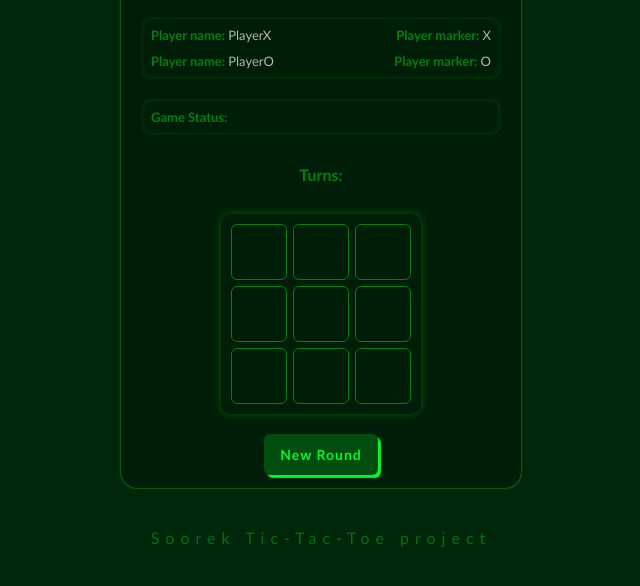
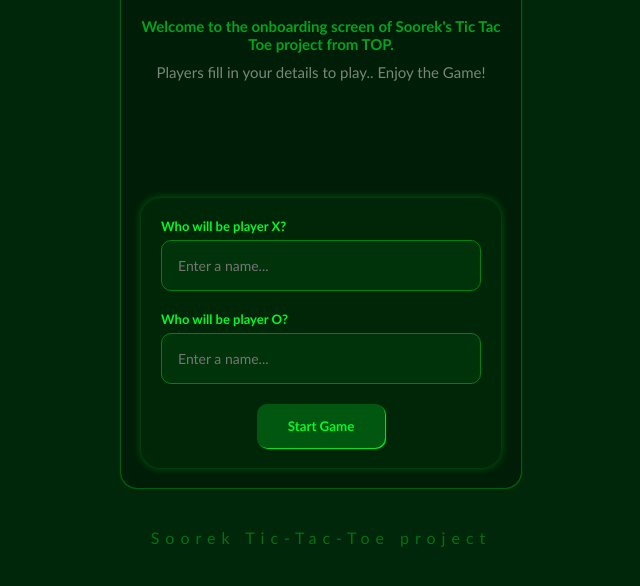
Before and after one commit to xixemdegen-lab/tic-tac-toe, a plain HTML site: page index.html in a window 1280 px wide. Shown: the part 92-678 px from the top of the page, without its empty margins (319-959 px from the left). Drawn offline with Linux system fonts and the light colour scheme.

Commit message:
feat: add player name inputs.

```diff
--- a/app.css
+++ b/app.css
@@ -20,8 +20,92 @@ body {
     box-shadow: 0 0 2px #02f82b;
     border-radius: 16px;
     padding: 20px;
+    display: flex;
+    flex-direction: column;
+    gap: 20px;
+}
+/* ------------------Onboarding Screen----------- */
+.onboard__screen {
+    width: 100%;
+    height: 100%;
+    display: flex;
+    flex-direction: column;
+    align-items: center;
+    justify-content: space-between;
+}
 
+.welcome__message {
     display: flex;
+    flex-direction: column;
+    justify-content: center;
+    align-items: center;
+    gap: 10px;
+}
+.welcome__message > h2 {
+    text-align: center;
+    color: #03fa2d9c;
+}
+.welcome__message > p {
+    font-size: 1.5rem;
+    color: #ffffff77;
+}
+
+form {
+    box-shadow: 0 0 8px #02f82b4f;
+    background: #01801617;
+    padding: 20px;
+    border-radius: 20px;
+    display: flex;
+    flex-direction: column;
+    justify-content: center;
+    align-items: center;
+    gap: 20px;
+    width: 100%;
+}
+.input-container {
+    display: flex;
+    flex-direction: column;
+    gap: 6px;
+    width: 100%;
+}
+.input-container > label {
+    font-size: 1.3rem;
+    font-weight: 600;
+    color: #02f82b;
+}
+.input-container > input {
+    background: #014e0e57;
+    border: 1px solid #018016;
+    padding: 16px;
+    border-radius: 10px;
+    color: #019c1b;
+    font-size: 1.4rem;
+    font-family: inherit;
+}
+.input-container > input:focus {
+    outline: none;
+}
+form > button {
+    width: 40%;
+    padding: 14px;
+    border: none;
+    background-color: #01570f;
+    border-radius: 10px;
+    color: #02f82b;
+    font-family: inherit;
+    font-weight: 600;
+    box-shadow: 1px 1px 1px #02f82b;
+    cursor: pointer;
+    transition: ease-in 0.1s;
+}
+form > button:hover {
+    transform: translatex(3px);
+    box-shadow: 4px 4px 1px #02f82b;
+}
+
+/* ------------------Begin Game Screen----------- */
+.begin__game {
+    display: none;
     flex-direction: column;
     align-items: center;
     gap: 20px;
--- a/app.js
+++ b/app.js
@@ -1,4 +1,22 @@
 // --------------------------------PHASE 1 ---------------------
+const playersForm = document.querySelector('.players-form');
+
+playersForm.addEventListener('submit', (event) => {
+    event.preventDefault();
+    const formData = new FormData(playersForm);
+    const playerX = formData.get('playerX');
+    const playerO = formData.get('playerO');
+    gameController.startGame(playerX, playerO);
+    switchScreen();
+});
+
+function switchScreen() {
+    const gameScreen = document.querySelector('.begin__game');
+    const onboardScreen = document.querySelector('.onboard__screen');
+
+    onboardScreen.style.display = 'none';
+    gameScreen.style.display = 'flex';
+}
 
 // STEP 1 — GAMEBOARD MODULE
 const gameBoard = (() => {
@@ -61,18 +79,32 @@ const createPlayer = (name, marker) => {
 
 // STEP 3 — GAME CONTROLLER MODULE
 const gameController = (() => {
-    const newPlayer1 = createPlayer('PlayerX', 'x');
-    const newPlayer2 = createPlayer('PlayerO', 'o');
+    let currentPlayer;
+    const displayPlayer1Name = document.querySelector('.player__one-name');
+    const displayPlayer2Name = document.querySelector('.player__two-name');
+
+    const displayPlayer1Marker = document.querySelector('.player__one-marker');
+    const displayPlayer2Marker = document.querySelector('.player__two-marker');
     const gameStatus = {
         finished: false,
         haveAWinner: false,
         aTie: false,
     };
+    let newPlayer1;
+    let newPlayer2;
+    const startGame = (player1, player2) => {
+        newPlayer1 = createPlayer(player1, 'x');
+        newPlayer2 = createPlayer(player2, 'o');
 
-    let currentPlayer = newPlayer1;
+        currentPlayer = newPlayer1;
+        displayPlayer1Name.textContent = newPlayer1.playerName();
+        displayPlayer2Name.textContent = newPlayer2.playerName();
+        displayPlayer1Marker.textContent = newPlayer1.playerMarker().toUpperCase();
+        displayPlayer2Marker.textContent = newPlayer2.playerMarker().toUpperCase();
+        document.querySelector('.play__turns-player').textContent = currentPlayer.playerName();
+    };
+
     const switchPlayer = () => {
-        // currentPlayer === newPlayer1 ? (currentPlayer = newPlayer2) : (currentPlayer = newPlayer1);
-
         if (currentPlayer === newPlayer1 && !gameStatus.finished && !gameStatus.haveAWinner && !gameStatus.aTie) {
             currentPlayer = newPlayer2;
         } else if (currentPlayer === newPlayer2 && !gameStatus.finished && !gameStatus.haveAWinner && !gameStatus.aTie) {
@@ -100,6 +132,7 @@ const gameController = (() => {
     };
 
     return {
+        startGame,
         getCurrentPlayer,
         setGameStatus,
         getGameStatus,
@@ -145,7 +178,7 @@ function checkWin() {
     if (win) {
         gameController.setGameStatus('haveAWinner', true);
         gameController.setGameStatus('finished', true);
-        console.log(playerMark + ' ' + 'wins');
+        console.log(gameController.getCurrentPlayer().playerName() + ' ' + 'wins');
     } else {
         const tie = seeBoard.every((cell) => {
             return cell !== '';
--- a/index.html
+++ b/index.html
@@ -11,6 +11,29 @@
         <div id="game__container">
             <h1>Tic Tac Toe</h1>
 
+            <div class="onboard__screen">
+                <div class="welcome__message">
+                    <h2>Welcome to the onboarding screen of Soorek's Tic Tac Toe project from TOP.</h2>
+
+                    <p>Players fill in your details to play.. Enjoy the Game!</p>
+                </div>
+
+                <form class="players-form">
+                    <div class="input-container">
+                        <label for="player-x">Who will be player X?</label>
+                        <input type="text" name="playerX" id="player-x" placeholder="Enter a name..." required />
+                    </div>
+
+                    <div class="input-container">
+                        <label for="player-o">Who will be player O?</label>
+                        <input type="text" name="playerO" id="player-o" placeholder="Enter a name..." required />
+                    </div>
+
+                    <button>Start Game</button>
+                </form>
+            </div>
+
+            <div class="begin__game">
                 <div class="players__details">
                     <div class="player">
                         <p>Player name: <span class="player__one-name">PlayerX</span></p>
@@ -35,6 +58,8 @@
 
                 <button class="restart__game-btn">New Round</button>
             </div>
+        </div>
+
         <p class="t-mark">Soorek Tic-Tac-Toe project</p>
     </body>
 </html>
```
Lines whose indentation alone changed are shown as unchanged.
